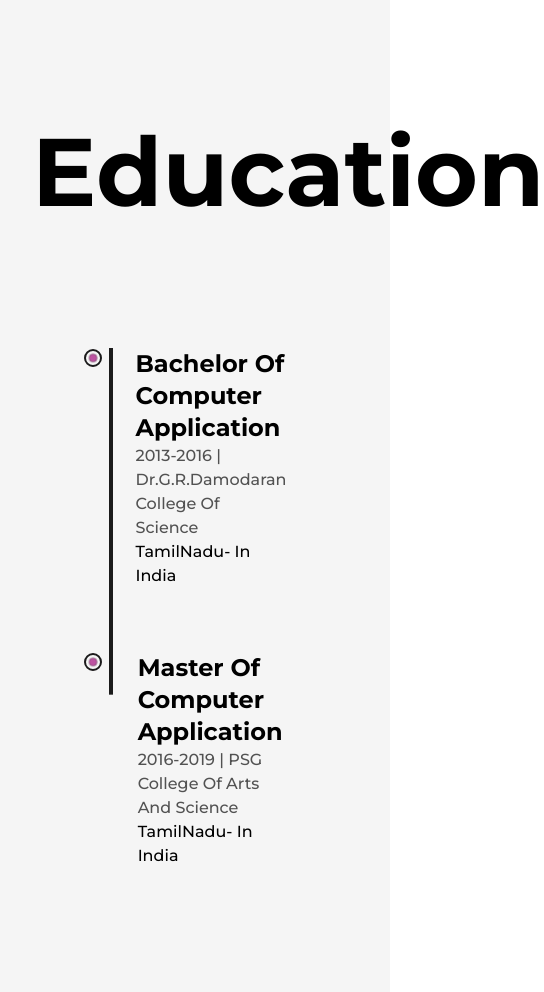
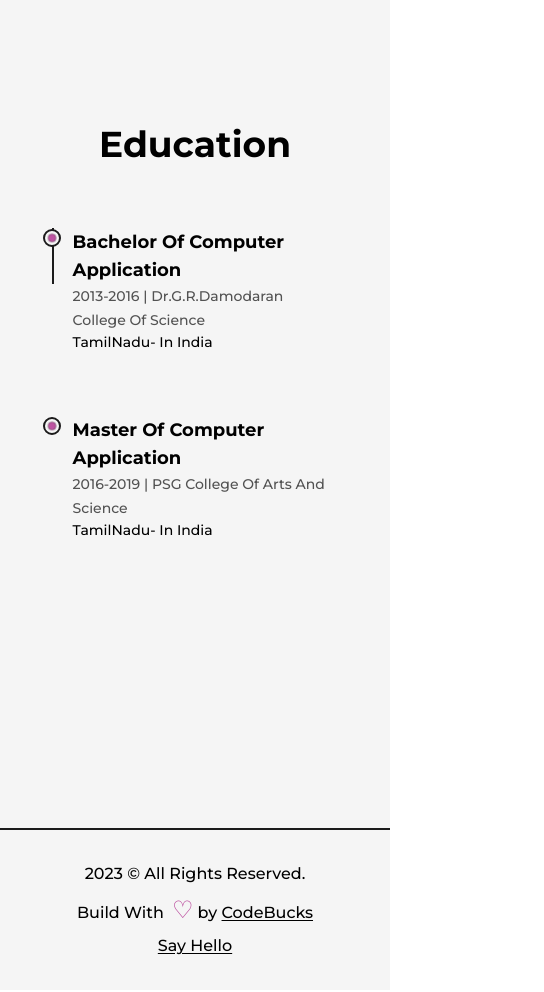
Before and after one commit to BanuDanabakiyam/Portfolio-, a Next.js app: page /about in a window 390 px wide. Shown: the part 3100-4092 px from the top of the page, 544 px wide, since content can reach past the window. Built offline with nearby package versions, Linux system fonts and the light colour scheme.

Commit message:
completeInEducation

```diff
--- a/src/components/Education.js
+++ b/src/components/Education.js
@@ -3,19 +3,19 @@
 import { useScroll,motion } from "framer-motion";
 const Details = ({type,time,place,info}) => {
     const ref = useRef(null);
-    return (<li ref={ref} className="my-8 first:mt-0 last:mb-0 w-[60%] mx-auto flex flex-col items-center justify-between">
+    return (<li ref={ref} className="my-8 first:mt-0 last:mb-0 w-[60%] mx-auto flex flex-col items-center justify-between md:w-[80%]">
         <LiIcon reference={ref}/>
         <motion.div
         initial={{y:50}}
         whileInView={{y:0}}
         transition={{duration:0.5, type:"spring"}}
         >
-            <h3 className="capitalize font-bold  text-2xl "
+            <h3 className="capitalize font-bold  text-2xl sm:text-xl xs:text-lg "
             >{type}</h3>
-            <span className="capitalize font-medium text-dark/75 dark:text-light">
+            <span className="capitalize font-medium text-dark/75 dark:text-light/75 xs:text-sm">
                 {time} | {place}
             </span>
-            <p className="font-medium w-full">
+            <p className="font-medium w-full md:text-sm">
                 {info}
             </p>
         </motion.div>
@@ -32,14 +32,16 @@
     );
     return(
         <div className="my-64">
-            <h2 className="font-bold text-8xl mb-32 text-center w-full">
+            <h2 className="font-bold text-8xl mb-32 text-center w-full md:text-6xl xs:text-4xl md:mb-16">
              Education
             </h2>
-            <div className="w-[75%] mx-auto relative ">
+            <div ref={ref} className="w-[75%] mx-auto relative lg:w-[90%] md:w-full">
                 <motion.div
                 style={{scaleY:scrollYProgress}}
-                className="absolute left-9 top-0 w-[4px] h-full bg-dark origin-top dark:bg-light"/>
-                <ul className="w-full flex flex-col items-start  justify-between ml-4">
+                className="absolute left-9 top-0 w-[4px] h-full bg-dark origin-top dark:bg-light
+                md:w-[2px] md:left-[30px] xs:left-[20px]
+                "/>
+                <ul className="w-full flex flex-col items-start  justify-between ml-4 xs:ml-2">
                     <Details
                     type="Bachelor of Computer Application"
                     time= "2013-2016"
--- a/src/components/Experience.js
+++ b/src/components/Experience.js
@@ -45,7 +45,7 @@
                 className="absolute left-9 top-0 w-[4px] h-full bg-dark origin-top dark:bg-light
                 md:w-[2px] md:left-[30px] xs:left-[20px]
                 "/>
-                <ul className="w-full flex flex-col items-start ml-4 justify-between xs:ml-2">
+                <ul className="w-full flex flex-col items-start justify-between  ml-4 xs:ml-2">
                     <Details
                     position="Software Engineer" company= "Google"
                     companyLink="www.google.com"
```
